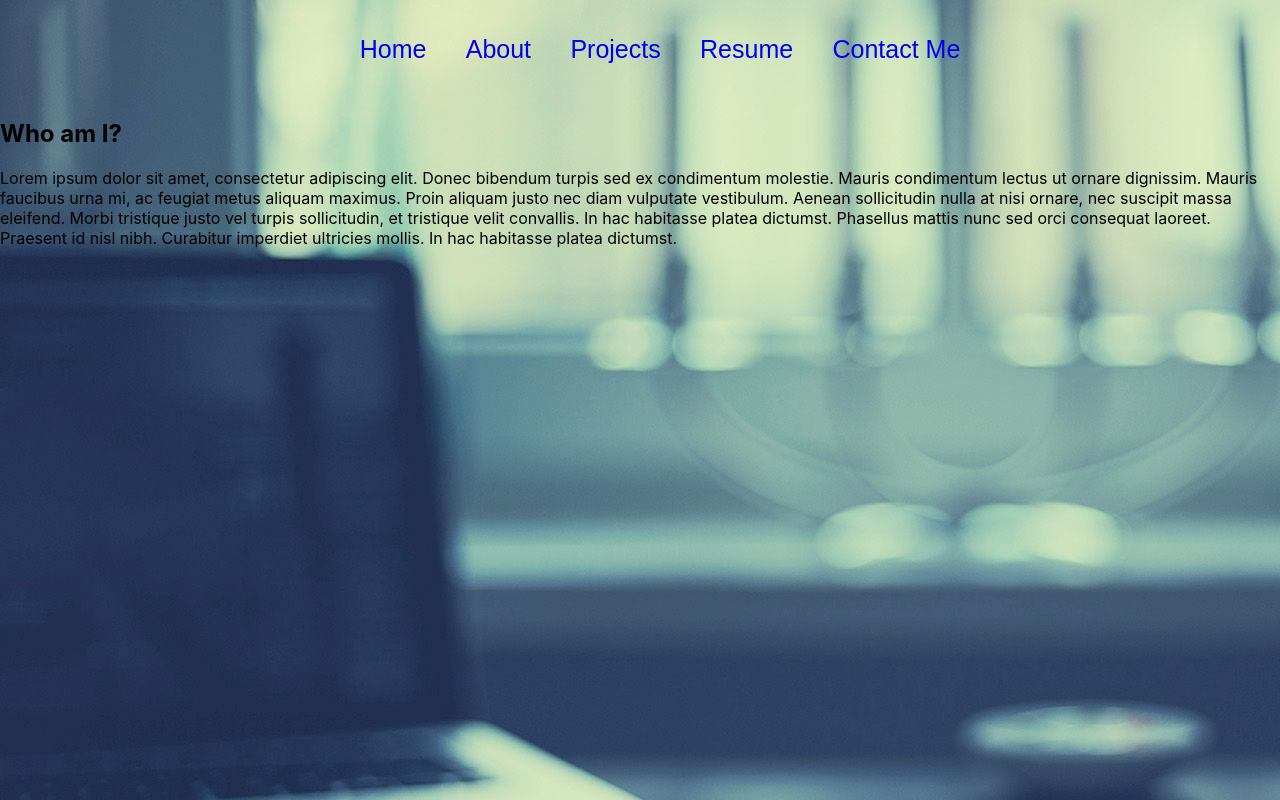
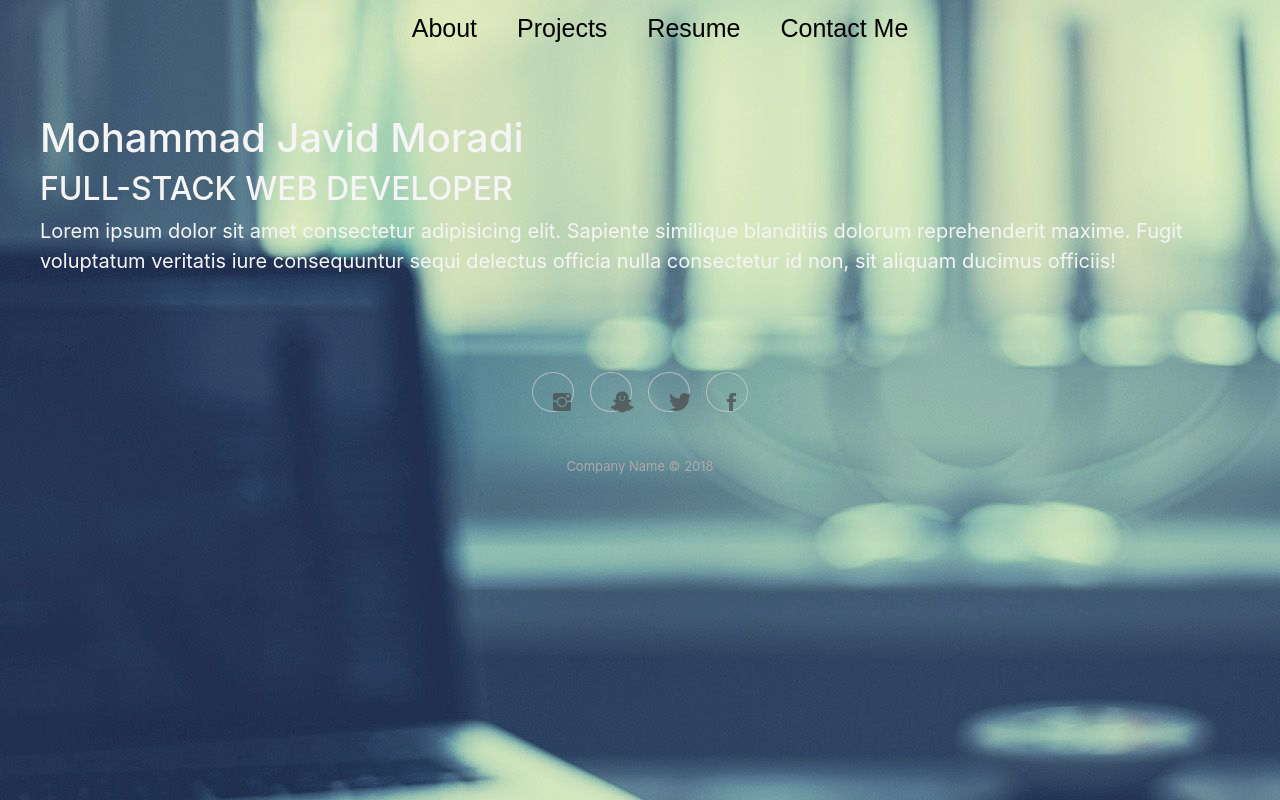
Before and after one commit to moradi1412/R-Portfolio, a React (Create React App) app: page / in a window 1280 px wide. Built offline with nearby package versions, Linux system fonts and the light colour scheme.

Commit message:
added footer and completed navbar

```diff
--- a/public/index.html
+++ b/public/index.html
@@ -24,8 +24,9 @@
       work correctly both with client-side routing and a non-root public URL.
       Learn how to configure a non-root public URL by running `npm run build`.
     -->
-    <title>React App</title>
-  </head>
+    <title>Mohammad Javid Moradi</title>
+    <link rel="stylesheet" href="https://cdnjs.cloudflare.com/ajax/libs/ionicons/2.0.1/css/ionicons.min.css">
+    <link rel="stylesheet" href="https://cdnjs.cloudflare.com/ajax/libs/twitter-bootstrap/4.1.3/css/bootstrap.min.css">
   <body>
     <noscript>You need to enable JavaScript to run this app.</noscript>
     <div id="root"></div>
--- a/src/App.js
+++ b/src/App.js
@@ -1,6 +1,8 @@
+import Nav from './components/Nav';
 import About from './components/About';
+import Footer from './components/Footer';
 import background from '../src/assets/img/background.jpg';
-import Nav from './components/Nav';
+
 import './App.css';
 
 
@@ -9,6 +11,7 @@ function App() {
     <div  styles={{ backgroundImage:`url(${background})` }}>
       <Nav />
       <About />
+      <Footer />
 
     </div>
   );
--- a/src/components/About/index.js
+++ b/src/components/About/index.js
@@ -1,18 +1,14 @@
 import React from 'react'
-import background from '../../assets/img/background.jpg'
 
 function About() {
 
   return (
-    <section className="my-5" >
-      <h1 id="about">Who am I?</h1>
-      {/* <img src={background} className="my-2" style={{ width: "100%" }} alt="cover" /> */}
-      <div className="my-2">
-        <p>
-          Lorem ipsum dolor sit amet, consectetur adipiscing elit. Donec bibendum turpis sed ex condimentum molestie. Mauris condimentum lectus ut ornare dignissim. Mauris faucibus urna mi, ac feugiat metus aliquam maximus. Proin aliquam justo nec diam vulputate vestibulum. Aenean sollicitudin nulla at nisi ornare, nec suscipit massa eleifend. Morbi tristique justo vel turpis sollicitudin, et tristique velit convallis. In hac habitasse platea dictumst. Phasellus mattis nunc sed orci consequat laoreet. Praesent id nisl nibh. Curabitur imperdiet ultricies mollis. In hac habitasse platea dictumst.
-      </p>
-      </div>
-    </section>
+    <div class="Hero" id="about">
+    <h1 class="Hero-text"> Mohammad Javid Moradi </h1>
+    <h2 class="Hero-text"> FULL-STACK WEB DEVELOPER </h2>
+    <p> Lorem ipsum dolor sit amet consectetur adipisicing elit. Sapiente similique blanditiis dolorum reprehenderit maxime.
+       Fugit voluptatum veritatis iure consequuntur sequi delectus officia nulla consectetur id non, sit aliquam ducimus officiis! </p>
+  </div>
   )
 }
 
--- /dev/null
+++ b/src/components/Footer/index.js
@@ -0,0 +1,19 @@
+import React from 'react'
+
+function Footer() {
+
+  return (
+    <div class="footer-basic">
+        <footer>
+            <div class="social">
+                <a href="#"><i class="icon ion-social-instagram"></i></a>
+                <a href="#"><i class="icon ion-social-snapchat"></i></a>
+                <a href="#"><i class="icon ion-social-twitter"></i></a>
+                <a href="#"><i class="icon ion-social-facebook"></i></a>
+            </div>
+            <p class="copyright">Company Name © 2018</p>
+        </footer>
+    </div>
+  )};
+
+export default Footer
--- a/src/components/Nav/index.js
+++ b/src/components/Nav/index.js
@@ -6,9 +6,6 @@ function Nav() {
     <header>
         <nav>
             <ul>
-                <li>
-                    <a href="#home">Home</a>
-                </li>
                 <li>
                     <a href="#about">About</a>
                 </li>
--- a/src/index.css
+++ b/src/index.css
@@ -14,7 +14,7 @@ code {
 }
 
 header nav {
-  padding: 10px 300px;
+  padding: 10px 350px;
   flex-wrap: wrap;
   font-family: "Montserrat", sans-serif;
   align-items: center;
@@ -22,8 +22,8 @@ header nav {
 }
 
 ul {
+  justify-content: center;
   font-size: 25px;
-  justify-content: space-around;
   display: flex;
   flex-wrap: wrap;
   list-style: none;
@@ -31,4 +31,83 @@ ul {
 
 a {
   text-decoration: none;
+  padding : 10px 20px;
+  color: black;
 }
+
+a:hover {
+  color:  tan;
+}
+
+.Hero {
+  padding: 40px 40px;
+  color: whitesmoke;
+  font-size: 20px;
+}
+
+.Hero-text {
+  margin-left: auto;
+  margin-right: auto;
+  justify-content: center;
+}
+
+
+.footer-basic {
+  padding:40px 0;
+  color:#4b4c4d;
+  position: relative;
+}
+
+.footer-basic ul {
+  padding:0;
+  list-style:none;
+  text-align:center;
+  font-size:18px;
+  line-height:1.6;
+  margin-bottom:0;
+}
+
+.footer-basic li {
+  padding:0 10px;
+}
+
+.footer-basic ul a {
+  color:inherit;
+  text-decoration:none;
+  opacity:0.8;
+}
+
+.footer-basic ul a:hover {
+  opacity:1;
+}
+
+.footer-basic .social {
+  text-align:center;
+  padding-bottom:25px;
+}
+
+.footer-basic .social > a {
+  font-size:24px;
+  width:40px;
+  height:40px;
+  line-height:40px;
+  display:inline-block;
+  text-align:center;
+  border-radius:50%;
+  border:1px solid #ccc;
+  margin:0 8px;
+  color:inherit;
+  opacity:0.75;
+}
+
+.footer-basic .social > a:hover {
+  opacity:0.9;
+}
+
+.footer-basic .copyright {
+  margin-top:15px;
+  text-align:center;
+  font-size:13px;
+  color:#aaa;
+  margin-bottom:0;
+}
```
